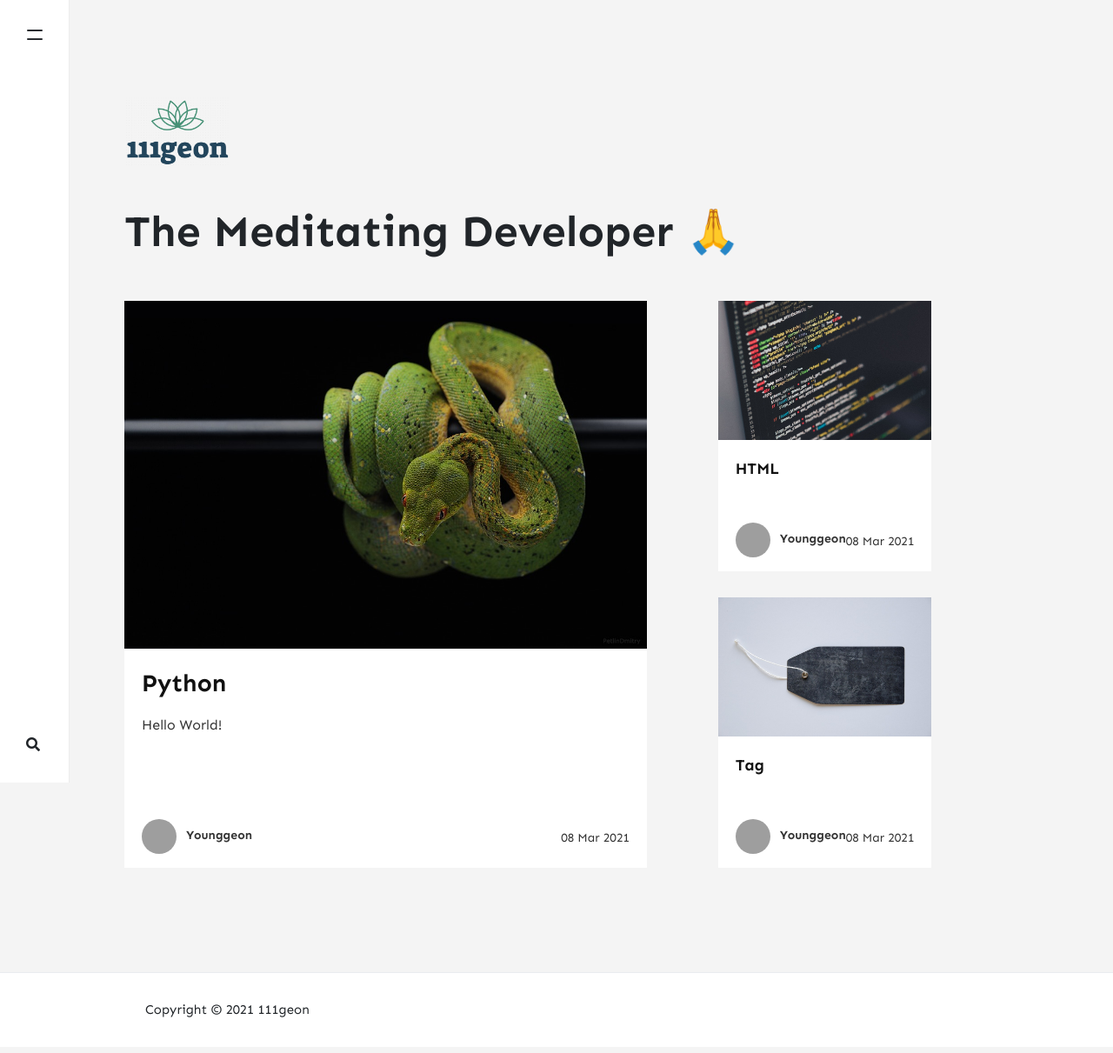
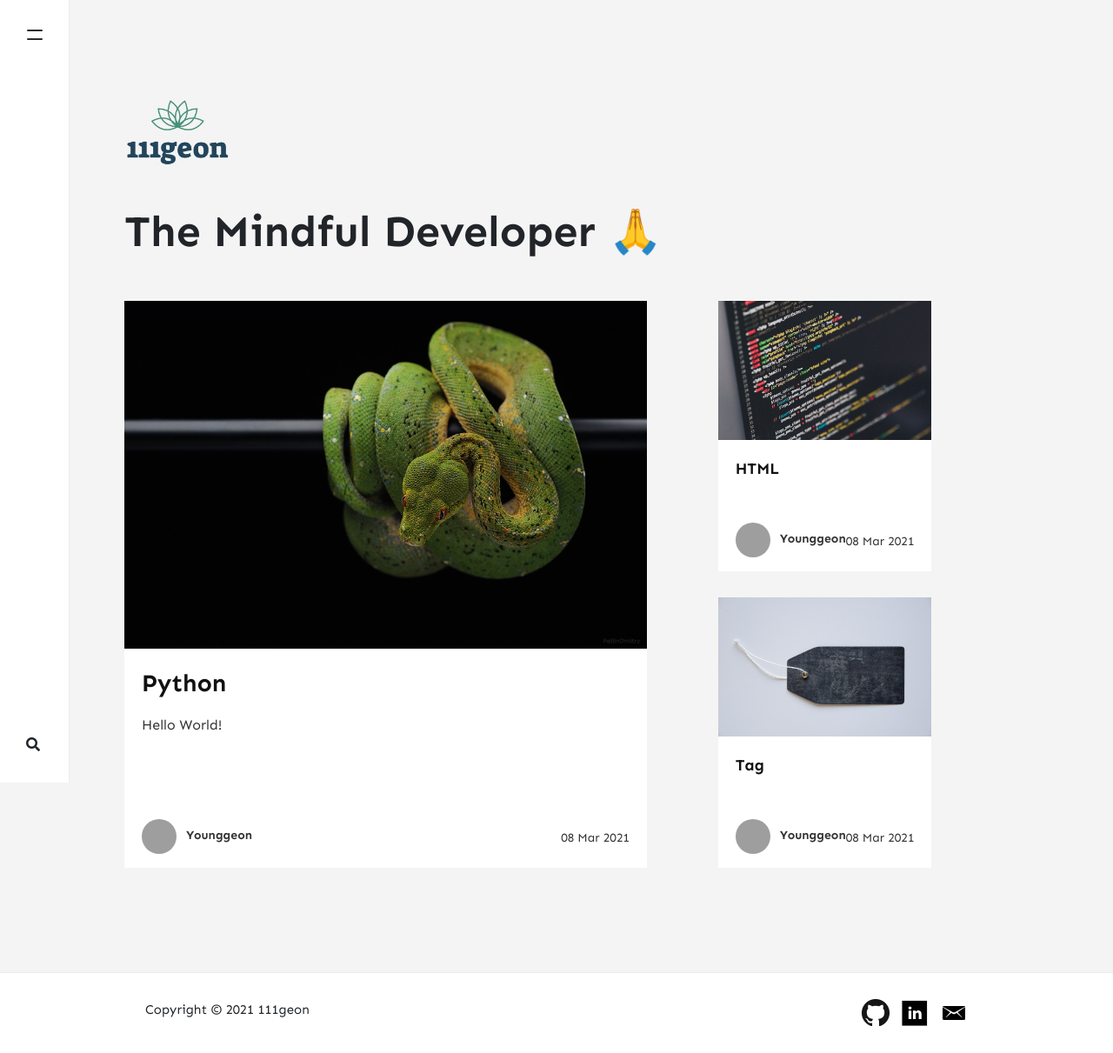
Before and after one commit to 111geon/111geon.github.io, a Jekyll site: the page built from index.html, in a window 1280 px wide. Shown: the whole page at 87% size. Built offline with Jekyll 4.4.1, drawn with Linux system fonts in a browser that asks for light colours; nearby versions of some CDN libraries; the list of posts is cut into pages by our own code; comment, search, counter and statistics services are not loaded; grey boxes are pictures that could not be loaded.

Commit message:
contact icon

```diff
--- a/_config.yml
+++ b/_config.yml
@@ -1,7 +1,7 @@
 # Site
 name: "111geon"
 title: "111geon"
-description: "The Meditating Developer 🙏"
+description: "The Mindful Developer 🙏"
 logo: 'assets/images/logo.png'
 favicon: 'assets/images/logo.png'
 baseurl: ''
--- a/_layouts/default.html
+++ b/_layouts/default.html
@@ -124,11 +124,13 @@
             <div class="col-md-6 col-sm-12 text-center text-lg-left">
                 Copyright © {{ site.time | date: "%Y" }} {{ site.name }}
             </div>
-            <!--
             <div class="col-md-6 col-sm-12 text-center text-lg-right">
-                <a target="_blank" href="https://www.wowthemes.net/memoirs-free-jekyll-theme/">Memoirs Jekyll Theme</a> by WowThemes.net
+                <a target="_blank" href="https://github.com/111geon"><img src="assets/images/GitHub-Mark-32px.png" /></a>
+                <span style="color: white;">&nbsp</span>
+                <a target="_blank" href="https://www.linkedin.com/in/young-geon-yang-289a7b176/"><img src="assets/images/iconfinder_linkedin_square_black_107092.png" /></a>
+                <span style="color: white;">&nbsp</span>
+                <a target="_blank" href="mailto:yangdaz3@gmail.com"><img src="assets/images/iconfinder_icon-email_211660.png" /></a>
             </div>
-            -->
         </div>
     </div>
 </footer>
```
Also changed, not shown: assets/images/GitHub-Mark-32px.png (added), assets/images/iconfinder_icon-email_211660.png (added), assets/images/iconfinder_linkedin_square_black_107092.png (added).
